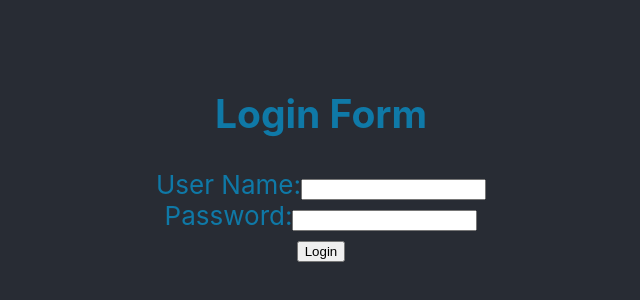
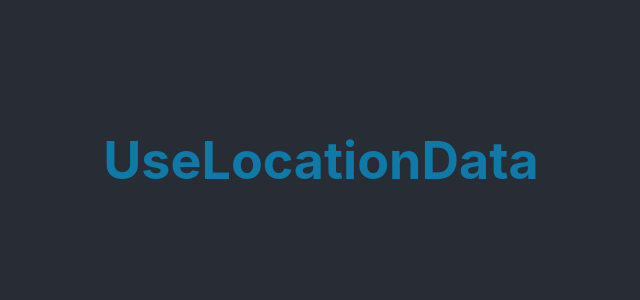
Before and after one commit to nsagias/react-hooks-helpers, a React (Create React App) app in the folder hooks-helpers/: page / in a window 1280 px wide. Shown: the part 240-540 px from the top of the page, without its empty margins (319-959 px from the left). Built offline with nearby package versions, Linux system fonts and the light colour scheme.

Commit message:
Scaffold empty useLocationData component

```diff
--- a/hooks-helpers/src/App.tsx
+++ b/hooks-helpers/src/App.tsx
@@ -1,12 +1,13 @@
 import './App.css';
-import LoginForm from './components/LoginForm';
+import UseLocationData from './components/UseLocationData';
+// import LoginForm from './components/LoginForm';
 // import MouseMove from './components/MouseMove';
 // import Title from './components/Title';
 
 function App() {
   return (
     <div className="App">
-      <LoginForm />
+      <UseLocationData />
     </div>
   );
 }
--- /dev/null
+++ b/hooks-helpers/src/components/UseLocationData.tsx
@@ -0,0 +1,9 @@
+const UseLocationData = () => {
+  return (
+    <div>
+      <h1>UseLocationData</h1>
+    </div>
+  );
+};
+
+export default UseLocationData;
```
